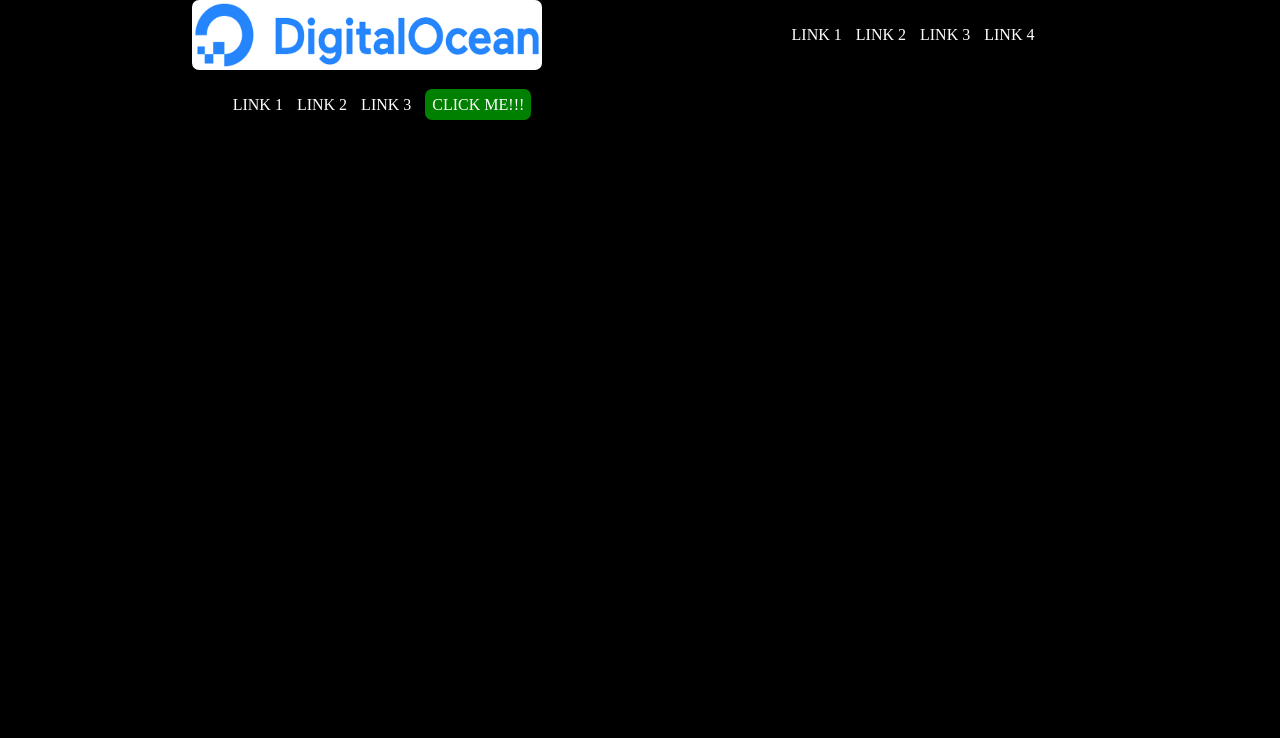
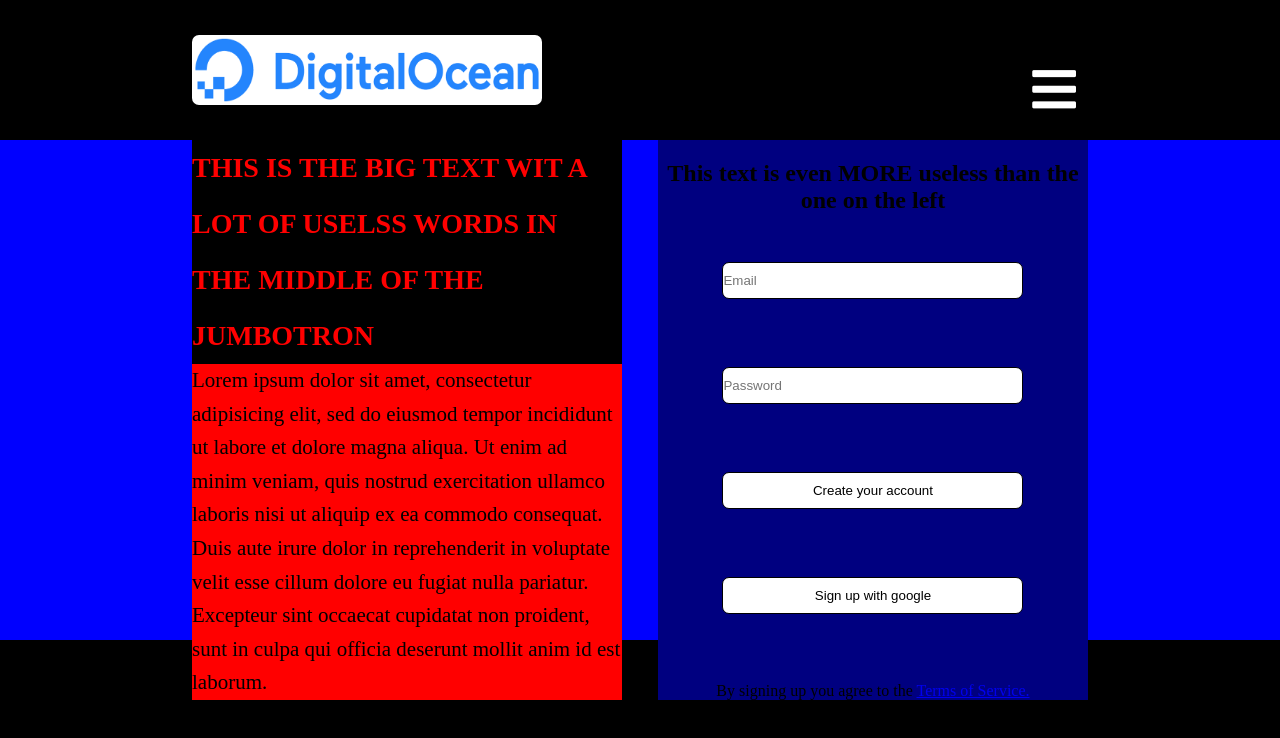
Before and after one commit to Danny-Brogno/html-css-digitalocean-flexbox, a plain HTML site: page index.html in a window 1280 px wide. Drawn offline with Linux system fonts and the light colour scheme.

Commit message:
Saturday work

```diff
--- a/css/style.css
+++ b/css/style.css
@@ -7,7 +7,7 @@
 }
 
 body {
-  /* OCCHI STANCHI */
+  /* debug OCCHI STANCHI */
   background-color: #000;
 }
 
@@ -95,7 +95,7 @@ header li {
 
 .header-three {
   display: flex;
-  width: 380px;
+  width: 320px;
   height: 70px;
   /* TEST: NON USARE "LINE-HEIGHT: 70px" MA FLEX */
   justify-content: center;
@@ -131,6 +131,7 @@ header li {
   margin-right: 2px;
   font-size: 50px;
   color: #FFFFFF;
+  border: 1px solid transparent;
 }
 
 #db-hamburger:visited,
@@ -139,8 +140,91 @@ header li {
   color: #FFFFFF;
 }
 
-#db-hamburger .fas.fa-bars {
-  display: inline;
+/* -------------------------------JUMBOTRON---------------------------------- */
+
+.jumbotron {
+  width: 100%;
+  height: 500px;
+  /* debug */
+  background-color: blue;
+}
+
+.navigation-brogno {
+  display: flex;
+  justify-content: space-between;
+  flex-flow: row wrap;
+}
+
+/* --------------------------JUMBO SECTION ONE------------------------------- */
+
+.jumbo1 {
+  display: flex;
+  flex-flow: column wrap;
+  justify-content: center;
+  width: 48%;
+  /* debug */
+  background-color: navy;
+}
+
+.text1-jumbo1 {
+  display: flex;
+  width: 100%;
+  /* debug */
+  background-color: lightblue;
+}
+
+/* QUESTO E' INUTILE MA VOLEVO USARE ALIGN SELF */
+.text1-jumbo1 > h1 {
+  align-self: flex-start;
+  line-height: 200%;
+  font-size: 28px;
+  color: red;
+  background-color: black;
+}
+
+
+.text2-jumbo1 > p {
+  align-items: center;
+  width: 100%;
+  font-size: 21px;
+  line-height: 1.6;
+  /* debug */
+  color: black;
+  background-color: red;
+}
+
+/* ----------------------------JUMBO SECTION TWO----------------------------- */
+
+.jumbo2 {
+  display: flex;
+  flex-flow: column wrap;
+  justify-content: space-between;
+  width: 48%;
+  /* debug */
+  background-color: navy;
+}
+
+.jumbo2 input {
+  width: 70%;
+  padding: 10px 0px 10px 0px;
+  background-color: white;
+  border: 1px solid black;
+  color: black;
+  text-decoration: none;
+  margin: 0px 0px 20px 0px;
+  cursor: pointer;
+  border-radius: 7px;
+}
+
+.db-input {
+  text-align: center;
+}
+.db-underlined #terms-service {
+  text-decoration: underline;
+}
+
+.db-random {
+  padding-top: 20px;
 }
 
 
@@ -151,27 +235,37 @@ header li {
 
 
 
+/* ---------------------------------SMALL------------------------------------ */
 
 @media all and (max-width: 767px) {
 
-  #header-one {
-    display: flex;
-    align-self: flex-start;
-  }
   .header-two {
     display: none;
+  }
+
+  .header-three {
+    justify-content: flex-end;
   }
 
   .header-three ul {
     display: none;
   }
 
-  #db-hamburger {
-    display: flex;
-    justify-content: flex-end;
+  .header-three {
+    flex-flow: nowrap;
+    margin-right: 2px;
+    width: 20px;
+    padding-top: 42px;
   }
 
+  header .container70 {
+    width: 100%;
+  }
+
+
 }
+
+/* ---------------------------------MEDIUM----------------------------------- */
 
 @media all and (min-width: 768px) and (max-width: 991px) {
 
@@ -179,18 +273,52 @@ header li {
     display: none;
   }
 
+  .header-three {
+    justify-content: flex-end;
+  }
+
   .header-three ul {
     display: none;
   }
 
-  #db-hamburger {
-    display: flex;
-    justify-content: flex-end;
+  .header-three {
+    flex-flow: nowrap;
+    margin-right: 2px;
+    width: 20px;
+    padding-top: 42px;
+  }
+
+  header .container70 {
+    width: 100%;
   }
 
 }
 
-@media all and (min-width: 992px) {
+/* --------------------------------LARGE------------------------------------ */
+
+@media all and (min-width: 992px) and (max-width: 1585px) {
+
+  .header-two {
+    display: none;
+  }
+
+  .header-three {
+    flex-flow: nowrap;
+    margin-right: 2px;
+    justify-content: flex-end;
+    width: 20px;
+    padding-top: 42px;
+  }
+
+.header-three ul {
+    display: none;
+  }
+
+}
+
+/* ----------------------------EXTRA LARGE---------------------------------- */
+
+@media all and (min-width: 1586px) {
 
   #db-hamburger {
     display: none;
--- a/index.html
+++ b/index.html
@@ -90,12 +90,60 @@
 
         </div>
 
-        <section><!-- HAMBURGER SECTION START-->
-
-
-        </section><!-- HAMBURGER SECTION END -->
       </nav><!-- END OF NAVBAR -->
     </header><!-- END OF HEADER -->
 
+    <main>
+
+      <section class="jumbotron">
+        <div class="container70 navigation-brogno">
+
+          <div class="jumbo1">
+
+            <div class="text1-jumbo1">
+              <h1>THIS IS THE BIG TEXT WIT A LOT OF USELSS WORDS IN THE MIDDLE OF THE JUMBOTRON</h1>
+            </div>
+
+            <div class="text2-jumbo1">
+              <p>Lorem ipsum dolor sit amet, consectetur adipisicing elit, sed do eiusmod tempor incididunt ut labore et dolore magna aliqua. Ut enim ad minim veniam, quis nostrud exercitation ullamco laboris nisi ut aliquip ex ea commodo consequat. Duis aute irure dolor in reprehenderit in voluptate velit esse cillum dolore eu fugiat nulla pariatur. Excepteur sint occaecat cupidatat non proident, sunt in culpa qui officia deserunt mollit anim id est laborum.</p>
+            </div>
+
+          </div>
+
+          <div class="jumbo2">
+
+            <div class="db-input db-random">
+              <h2>This text is even MORE useless than the one on the left</h2>
+            </div>
+
+            <div class="db-input input1">
+              <input type="email" name="email" placeholder="Email" required>
+            </div>
+
+            <div class="db-input input2">
+              <input type="password" name="pw" placeholder="Password" required>
+            </div>
+
+            <div class="db-input input3">
+              <input type="button" value="Create your account" required>
+            </div>
+
+            <div class="db-input input4">
+              <input type="submit" value="Sign up with google" required>
+            </div>
+
+            <div class="db-input db-underlined">
+              <span>By signing up you agree to the </span>
+              <a id="terms-service" href="#">Terms of Service.</a>
+            </div>
+
+          </div>
+
+        </div>
+      </section>
+
+    </main>
+
+
   </body>
 </html>
```
Also changed, not shown: screens/lg.png.
